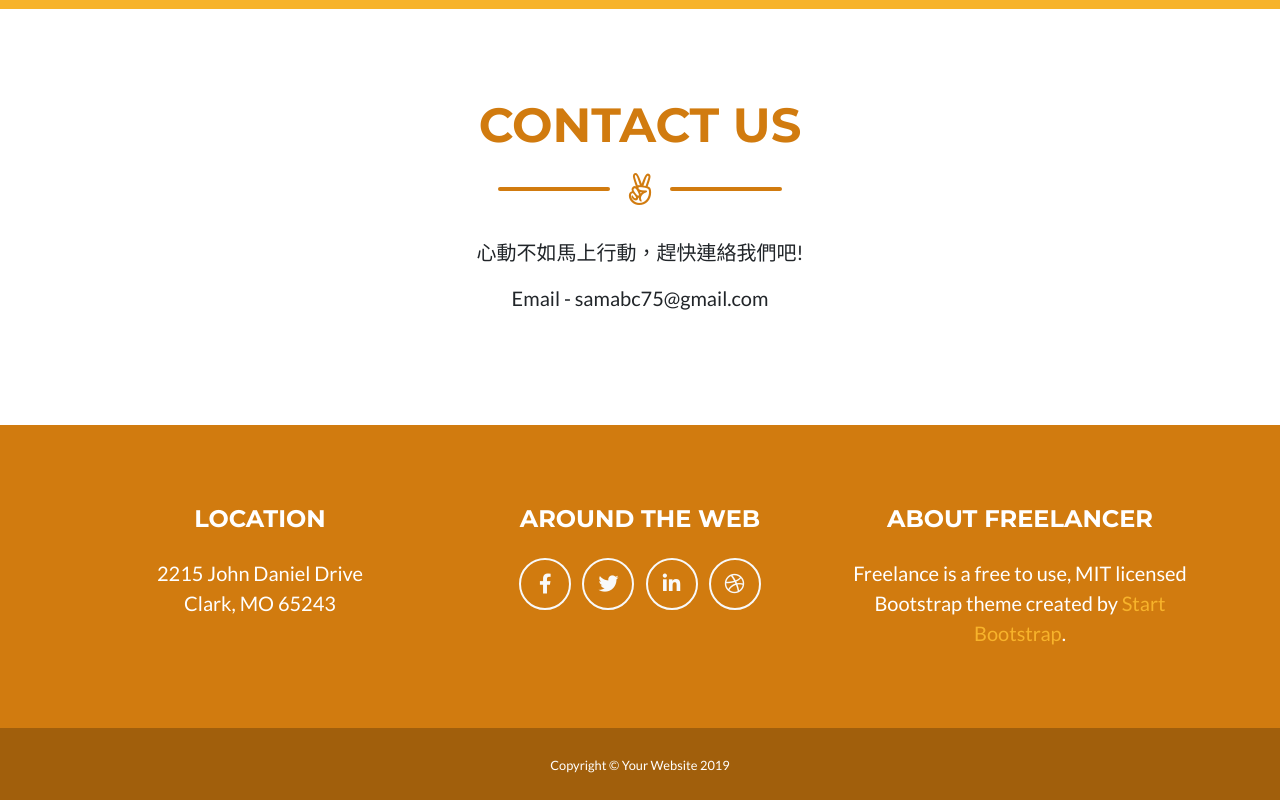
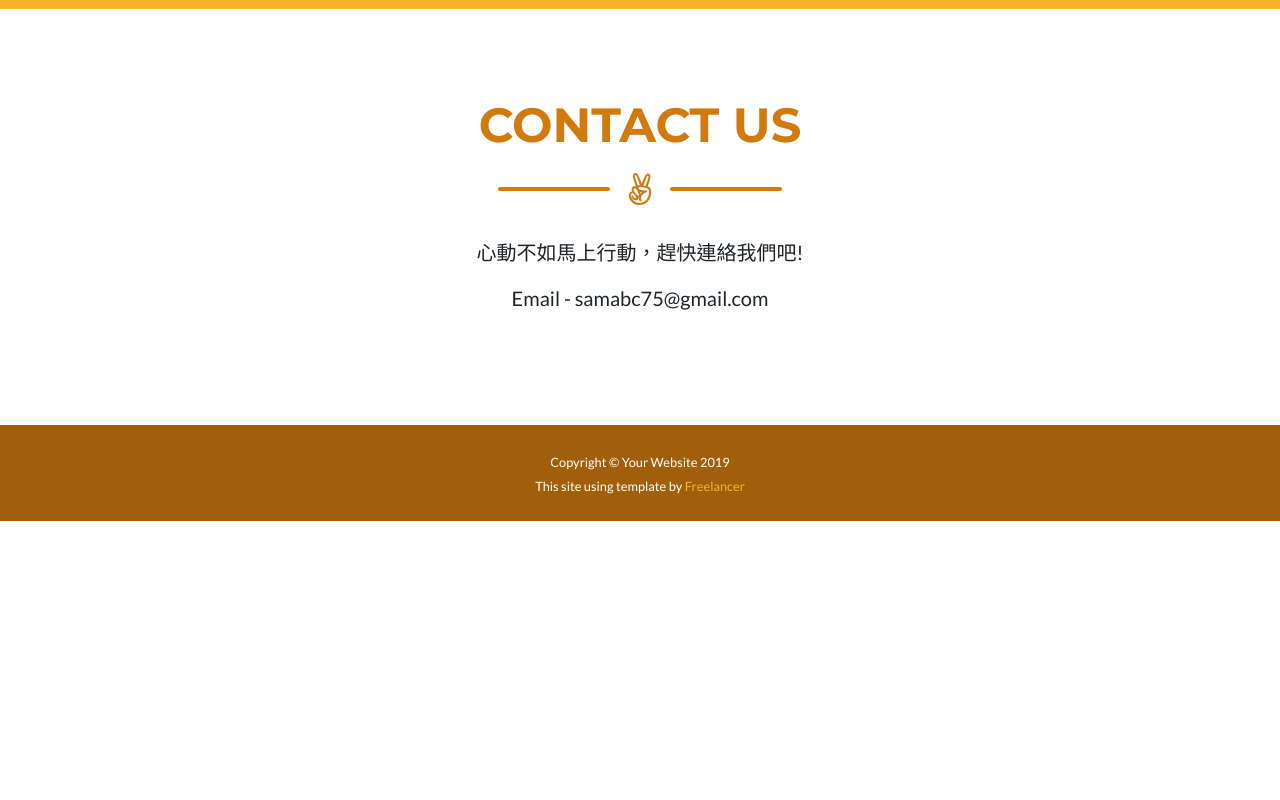
Before and after one commit to Bluebell3310/NetPotato, a plain HTML site: page index.html in a window 1280 px wide. Shown: the part 1723-2523 px from the top of the page. After the commit the page ends 2244 px from the top, so only its background shows below. Drawn offline with Linux system fonts and the light colour scheme.

Commit message:
copyright

```diff
--- a/index.html
+++ b/index.html
@@ -183,50 +183,12 @@
     </div>
   </section>
 
-  <!-- Footer -->
-  <footer class="footer text-center">
-    <div class="container">
-      <div class="row">
-
-        <!-- Footer Location -->
-        <div class="col-lg-4 mb-5 mb-lg-0">
-          <h4 class="text-uppercase mb-4">Location</h4>
-          <p class="lead mb-0">2215 John Daniel Drive
-            <br>Clark, MO 65243</p>
-        </div>
-
-        <!-- Footer Social Icons -->
-        <div class="col-lg-4 mb-5 mb-lg-0">
-          <h4 class="text-uppercase mb-4">Around the Web</h4>
-          <a class="btn btn-outline-light btn-social mx-1" href="#">
-            <i class="fab fa-fw fa-facebook-f"></i>
-          </a>
-          <a class="btn btn-outline-light btn-social mx-1" href="#">
-            <i class="fab fa-fw fa-twitter"></i>
-          </a>
-          <a class="btn btn-outline-light btn-social mx-1" href="#">
-            <i class="fab fa-fw fa-linkedin-in"></i>
-          </a>
-          <a class="btn btn-outline-light btn-social mx-1" href="#">
-            <i class="fab fa-fw fa-dribbble"></i>
-          </a>
-        </div>
-
-        <!-- Footer About Text -->
-        <div class="col-lg-4">
-          <h4 class="text-uppercase mb-4">About Freelancer</h4>
-          <p class="lead mb-0">Freelance is a free to use, MIT licensed Bootstrap theme created by
-            <a href="http://startbootstrap.com">Start Bootstrap</a>.</p>
-        </div>
-
-      </div>
-    </div>
-  </footer>
-
   <!-- Copyright Section -->
   <section class="copyright py-4 text-center text-white">
     <div class="container">
       <small>Copyright &copy; Your Website 2019</small>
+      <br/>
+      <small>This site using template by <a href="https://startbootstrap.com/template-overviews/freelancer/">Freelancer</a></small>
     </div>
   </section>
 
```
